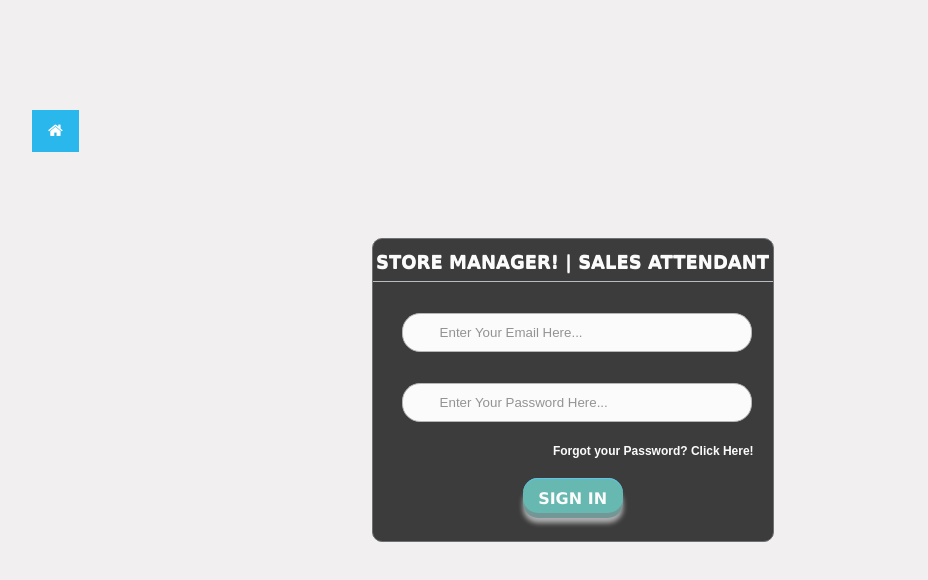
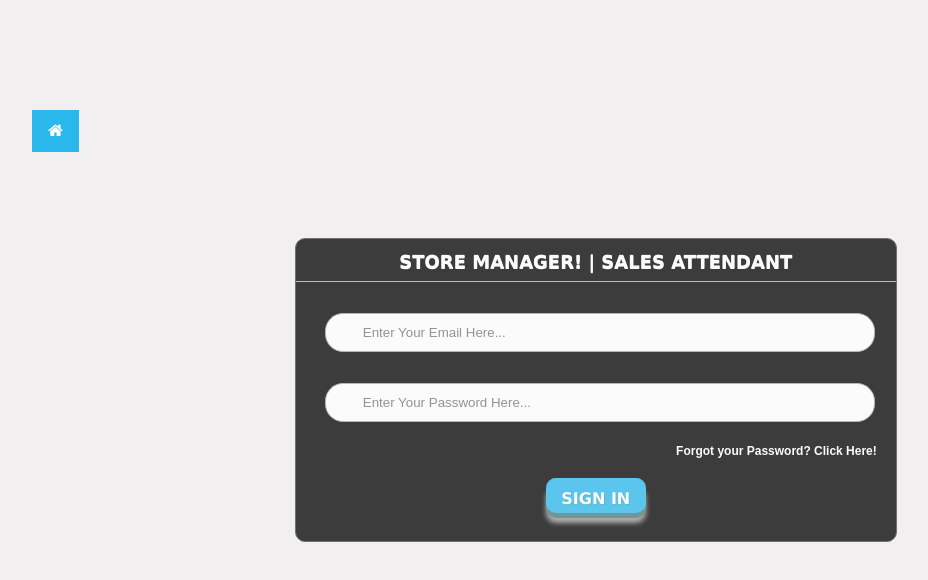
Before and after one commit to bryan-munene/Store-Manager-UI, a plain HTML site: page UI/Regular/login.html in a window 1280 px wide. Shown: the whole page, without its empty margins (66-994 px from the left). Drawn offline with Linux system fonts and the light colour scheme.

Commit message:
[feature #161041388] refined the styles for the login page.

```diff
--- a/UI/css/index.css
+++ b/UI/css/index.css
@@ -1,3 +1,7 @@
+* {
+  transition: 0.8s;
+}
+
 html, body {
   font-family: Open Sans;
   font-size: 18px;
@@ -22,11 +26,8 @@ html, body {
 #account{
 	position: fixed;
 	width: 200px;
-
 	background: #151719;
 	right: -200px;
-
-
 }
 
 
@@ -37,7 +38,6 @@ html, body {
 #account .toggle-btn1{
 	position: absolute;
 	right: 215px;
-
 }
 
 #account .toggle-btn1 span{
@@ -81,7 +81,6 @@ html, body {
   background-color: #B8B8B8;
   z-index: 1;
   width: 220px;
-
 }
 
 .dropdown-content1 a {
@@ -111,12 +110,10 @@ html, body {
   perspective: 1px;
   transform-style: preserve-3d;
   height: 100vh;
+}
 
-
-}
 .About {
   letter-spacing: -8px;
-
   color: #2ab7ec;
   text-align: center;
   font-size: 80px;
@@ -130,7 +127,6 @@ html, body {
   font-size: 20px;
   text-align: justify;
 }
-
 
 .ContentContainer {
   position: relative;
@@ -149,17 +145,12 @@ html, body {
 
 .TitleContainer {
   display: flex;
-
   position: f;
   z-index: -1;
   height: 100vh;
   justify-content: center;
-
   transform: translateZ(-1px) scale(2);
-
 }
-
-
 
 .footer {
   position: fixed;
--- a/UI/css/login.css
+++ b/UI/css/login.css
@@ -1,24 +1,31 @@
-html { height: 100% }
-::-moz-selection { background: #fe57a1; color: #fff; text-shadow: none; }
-::selection { background: #fe57a1; color: #fff; text-shadow: none; }
+* {
+  transition: 0.8s;
+}
+
+html {
+  height: 100%;
+}
+
 body {
   background: #3111;
 }
+
 .login {
   background: #000000;
   border: 1px solid #42464b;
   border-radius: 10px;
   height: auto;
   margin: 20px auto 0;
-  width: 400px;
+  width: 600px;
   position: fixed;
   top: 36%;
-  left: 42%;
+  left: 36%;
   margin-top: -50px;
   margin-left: -100px;
   padding-bottom: 10px;
   opacity: 0.75;
 }
+
 .login h1 {
   background-image: linear-gradient(top, #f1f3f3, #d4dae0);
   border-bottom: 1px solid #a6abaf;
@@ -38,7 +45,6 @@ body {
   text-transform: uppercase;
 }
 
-
 input[type="password"], input[type="text"] {
   border: 1px solid #a1a3a3;
   border-radius: 18px;
@@ -47,14 +53,13 @@ input[type="password"], input[type="text"] {
   height: 39px;
   margin: 31px 0 0 29px;
   padding-left: 37px;
-  width: 350px;
+  width: 550px;
 }
 
 input[type="password"]:focus, input[type="text"]:focus {
   box-shadow: 0 0 4px 1px rgba(55, 166, 155, 0.3);
   outline: 0;
 }
-
 
 .btn {
   background-color: #2ab7ec;
@@ -74,7 +79,6 @@ input[type="password"]:focus, input[type="text"]:focus {
     background-color: RoyalBlue;
 }
 
-
 .forgot {
   color: #FFFFFF;
   display: block;
@@ -86,8 +90,10 @@ input[type="password"]:focus, input[type="text"]:focus {
   top: 5px;
   transition: color .4s;
 }
-.forgot:hover { color: #3300CC }
 
+.forgot:hover {
+    color: #3300CC;
+}
 
 input[type="submit"] {
   width:100px;
@@ -110,15 +116,10 @@ input[type="submit"] {
   margin-left: -50px;
   cursor:pointer;
   border: none;
-  background-color: #37a69b;
-  background-image: linear-gradient(top,#3db0a6,#3111);
-  border-top-left-radius: 15px;
-  border-top-right-radius: 15px;
-  border-bottom-right-radius: 15px;
-  border-bottom-left-radius:15px;
+  background-color: #2ab7ec;
+  border-radius: 10px;
   box-shadow: inset 0px 1px 0px #2ab7ec, 0px 5px 0px 0px #497a78, 0px 10px 5px #999;
 }
-
 
 input[type="submit"]:active {
   top:3px;
--- a/UI/js/index.js
+++ b/UI/js/index.js
@@ -1,3 +1,4 @@
 function toggleaccount(){
+    // this function switches the element account in html to class active and back when called
     document.getElementById("account").classList.toggle('active');
 }
```
Also changed, not shown: UI/Regular/login.html (+1 -0 lines).
